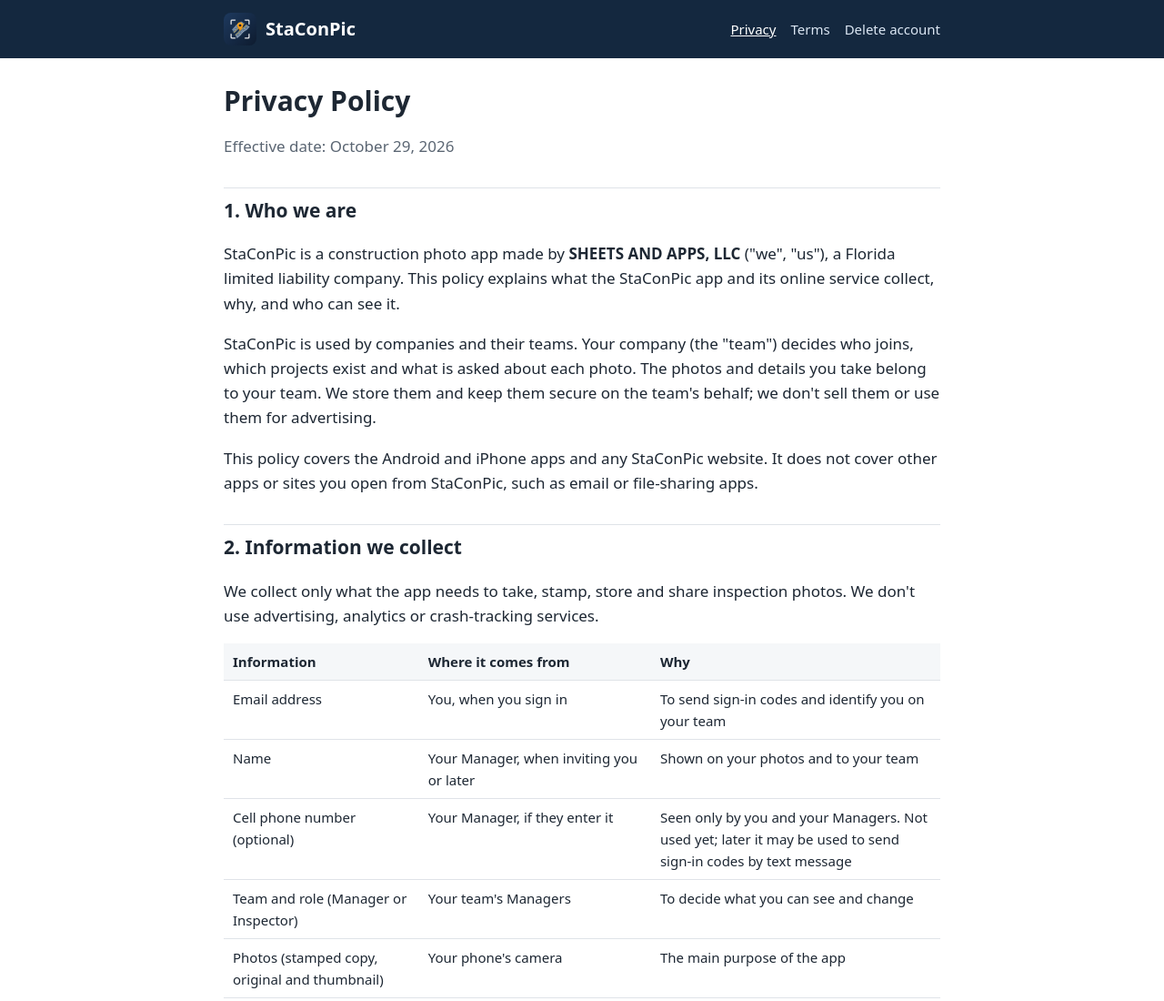
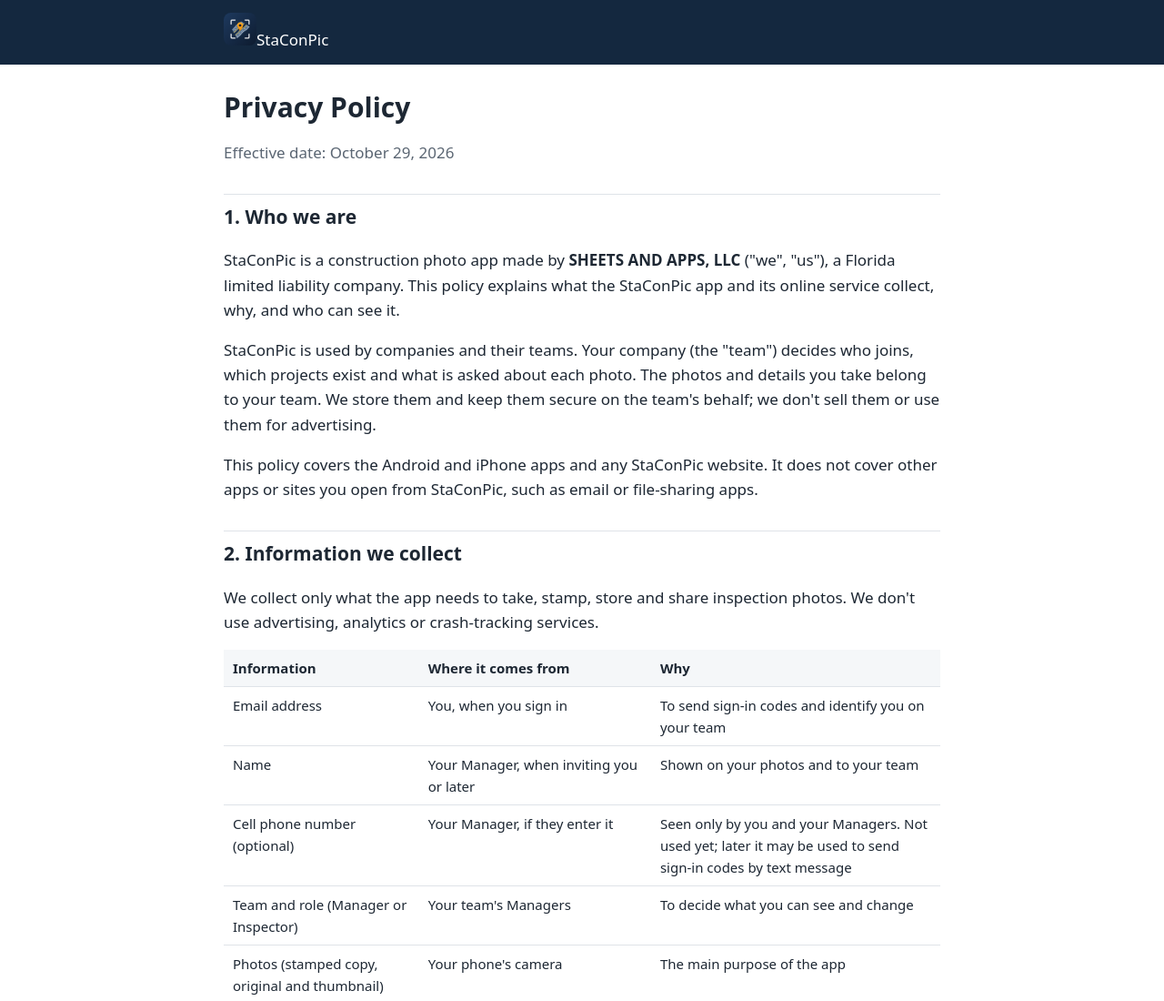
Before and after one commit to nesmith2135/staconpic-website, a plain HTML site: page privacy/index.html in a window 1280 px wide. Shown: the top 1100 px of the page at 91% size. Drawn offline with Linux system fonts and the light colour scheme.

Commit message:
Add files via upload

```diff
--- a/privacy/index.html
+++ b/privacy/index.html
@@ -11,8 +11,7 @@
 </head>
 <body>
 <header><div class="wrap">
-<a class="home" href="/"><img src="/icon-192.png" alt="">StaConPic</a>
-<nav><a href="/privacy/" aria-current="page">Privacy</a><a href="/terms/">Terms</a><a href="/delete-account/">Delete account</a></nav>
+<span class="home"><img src="/icon-192.png" alt="">StaConPic</span>
 </div></header>
 <main><div class="wrap">
 <h1>Privacy Policy</h1>
@@ -261,7 +260,7 @@
 </div></main>
 <footer><div class="wrap">
 <span>© 2026 SHEETS AND APPS, LLC</span>
-<a href="/privacy/">Privacy Policy</a>
+<a href="/privacy/" aria-current="page">Privacy Policy</a>
 <a href="/terms/">Terms of Service</a>
 <a href="/delete-account/">Delete your account</a>
 <a href="mailto:support@staconpic.com">support@staconpic.com</a>
```
